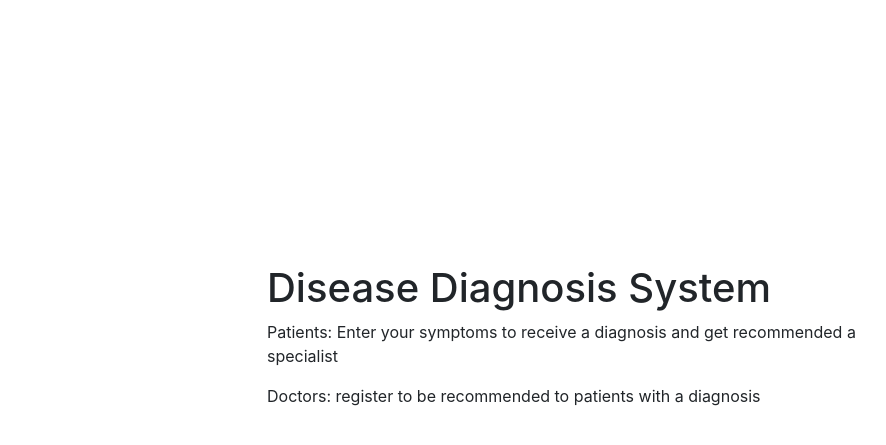
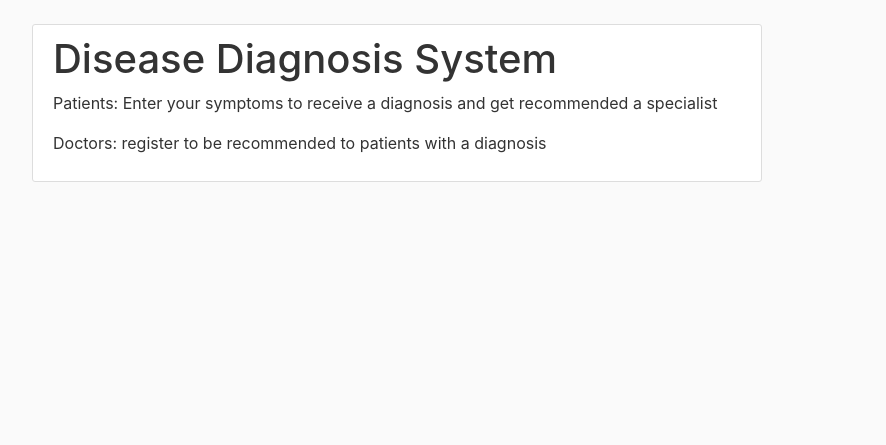
Before and after one commit to ahmedhus22/Disease-Diagnosis-System, a Django app: page / in a window 1280 px wide. Shown: the part 56-501 px from the top of the page, without its empty margins (53-939 px from the left). Run offline with Django 5.2, Linux system fonts and the light colour scheme; some libraries are stand-ins or nearby versions.

Commit message:
improved look of the site using css

```diff
--- a/disease_diagnosis/diagnosis_system/static/styles.css
+++ b/disease_diagnosis/diagnosis_system/static/styles.css
@@ -1,7 +1,21 @@
 /* Centered text */
 .centered {
-    position: absolute;
-    top: 50%;
-    left: 50%;
-    transform: translate(-50%, -50%);
-  }
+  position: absolute;
+  top: 50%;
+  left: 50%;
+  transform: translate(-50%, -50%);
+}
+
+.content-section {
+  background: #ffffff;
+  padding: 10px 20px;
+  border: 1px solid #dddddd;
+  border-radius: 3px;
+  margin-bottom: 20px;
+}
+
+body {
+  background: #fafafa;
+  color: #333333;
+  margin-top: 5rem;
+}
--- a/disease_diagnosis/diagnosis_system/templates/diagnosis_system/base.html
+++ b/disease_diagnosis/diagnosis_system/templates/diagnosis_system/base.html
@@ -7,7 +7,7 @@
     <!-- Bootstrap CSS -->
     <link rel="stylesheet" href="https://cdn.jsdelivr.net/npm/bootstrap@4.0.0/dist/css/bootstrap.min.css" integrity="sha384-Gn5384xqQ1aoWXA+058RXPxPg6fy4IWvTNh0E263XmFcJlSAwiGgFAW/dAiS6JXm" crossorigin="anonymous">
     {% load static %}
-    <link rel="stylesheet" href="{% static 'styles.css' %}">
+    <link rel="stylesheet" type="text/css" href="{% static 'styles.css' %}">
     <head>
         {% if title %}
             <title>Diagnosis System - {{ title }}</title>
@@ -17,7 +17,7 @@
     </head>
     <body>
         <header class="site-header">
-            <nav class="navbar navbar-expand-md navbar-dark bg-primary">
+            <nav class="navbar navbar-expand-md navbar-dark bg-primary fixed-top">
               <div class="container">
                 <a class="navbar-brand mr-4" href="{% url 'diagnosis_system-home' %}">Diagnosis System</a>
                 <button class="navbar-toggler" type="button" data-toggle="collapse" data-target="#navbarToggle" aria-controls="navbarToggle" aria-expanded="false" aria-label="Toggle navigation">
@@ -57,7 +57,13 @@
             </div>
           {% endfor %}
         {% endif %}
-        {% block content %}{% endblock %}
+        <main role="main" class="container">
+          <div class="row">
+            <div class="col-md-8">
+              {% block content %}{% endblock %}
+            </div>
+          </div>
+        </main>
         <!-- Optional JavaScript -->
     <!-- jQuery first, then Popper.js, then Bootstrap JS -->
     <script src="https://code.jquery.com/jquery-3.2.1.slim.min.js" integrity="sha384-KJ3o2DKtIkvYIK3UENzmM7KCkRr/rE9/Qpg6aAZGJwFDMVNA/GpGFF93hXpG5KkN" crossorigin="anonymous"></script>
--- a/disease_diagnosis/diagnosis_system/templates/diagnosis_system/home.html
+++ b/disease_diagnosis/diagnosis_system/templates/diagnosis_system/home.html
@@ -1,10 +1,14 @@
 {% extends "diagnosis_system/base.html" %}
 {% block content %}
-<div class="container">
-    <div class="centered">
-        <h1>Disease Diagnosis System</h1>
-        <p>Patients: Enter your symptoms to receive a diagnosis and get recommended a specialist</p>
-        <p>Doctors: register to be recommended to patients with a diagnosis</p>
-    </div>
-</div>
+    {% load static %}
+
+    <article class="media content-section">
+        <div class="media-body">
+
+                <h1>Disease Diagnosis System</h1>
+                <p>Patients: Enter your symptoms to receive a diagnosis and get recommended a specialist</p>
+                <p>Doctors: register to be recommended to patients with a diagnosis</p>
+
+        </div>
+    </article>
 {% endblock content %}
--- a/disease_diagnosis/users/templates/users/login.html
+++ b/disease_diagnosis/users/templates/users/login.html
@@ -1,7 +1,7 @@
 {% extends "diagnosis_system/base.html" %}
 {% load crispy_forms_tags %}
 {% block content %}
-    <div class="centered">
+    <div class="content-section">
         <form method="POST">
             {% csrf_token %}
             <formset class="form-group">
--- a/disease_diagnosis/users/templates/users/register.html
+++ b/disease_diagnosis/users/templates/users/register.html
@@ -1,7 +1,7 @@
 {% extends "diagnosis_system/base.html" %}
 {% load crispy_forms_tags %}
 {% block content %}
-    <div class="centered">
+    <div class="content-section">
         <form method="POST">
             {% csrf_token %}
             <fieldset class="form-group">
```
